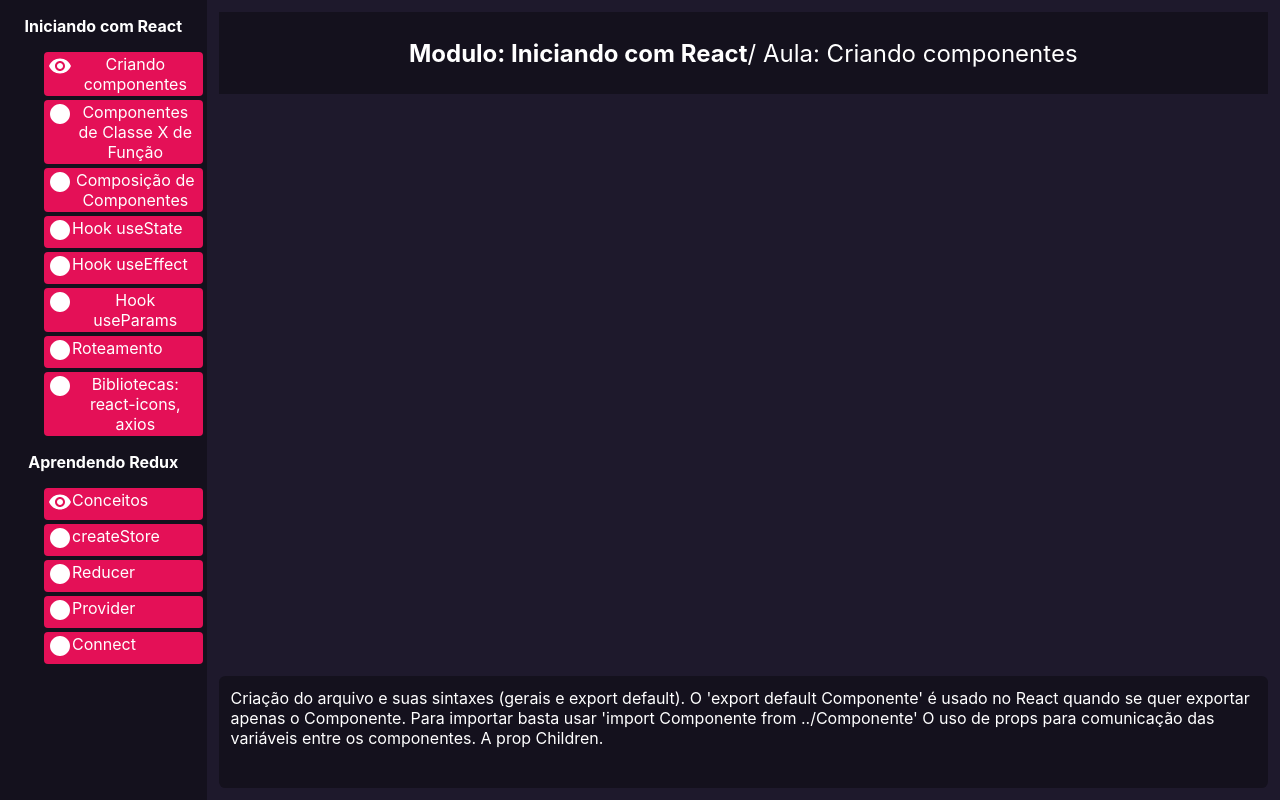
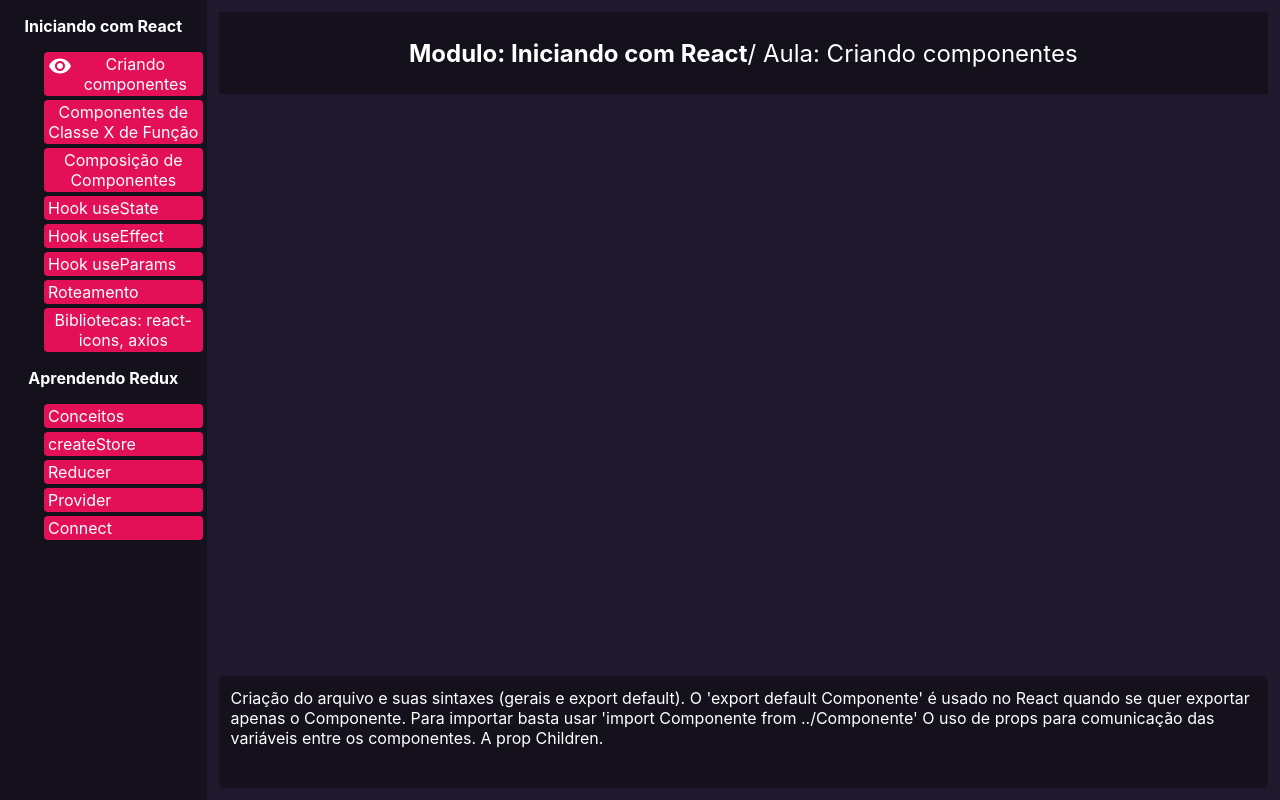
Before and after one commit to Naneshoru/React-Redux-video-aulas, a React (Create React App) app: page / in a window 1280 px wide. Both pictures are taken after a click on the item "Criando componentes". Built offline with nearby package versions, Linux system fonts and the light colour scheme.

Commit message:
Estrutura da variável que guarda os status de cada lesson foi alterada de array simples para matrix, pois para cada module pode haver uma quantidade diferente de lesson, acessada pelos dois índices da matrix

```diff
--- a/src/components/Sidebar/Sidebar.js
+++ b/src/components/Sidebar/Sidebar.js
@@ -15,47 +15,47 @@
     }
   }
 
-  let lessonsSize = 0;
+  let statusMatrix = []; // [m][l] = (m) modules X (l) lessons
 
   useEffect(() => {
-    const getLessonsSize = () => {
-      modules.forEach((module) => {
-        module.lessons.forEach((lesson) => {
-          lessonsSize++;
+    const createLessonsStatusMatrix = () => {
+      modules.forEach((module, m) => {
+        statusMatrix[m] = [];
+        module.lessons.forEach((lesson, l) => {
+          statusMatrix[m][l] = '';
         })
       })
     }
-    getLessonsSize();
-  }, [modules, lessonsSize])
+    createLessonsStatusMatrix();
+    console.log(statusMatrix)
+  }, [])
 
-  const [lessonsStatus, setLessonsStatus] = useState(Array(lessonsSize).fill(''));
+  const [lessonsStatus, setLessonsStatus] = useState(statusMatrix);
 
-  const updateCheckedArray = (value, index) => {
-    let newArray = [...lessonsStatus];
-    newArray[index] = value;
-    setLessonsStatus(newArray);
+  const updateMatrix = (value, m, l) => {
+    let newMatrix = lessonsStatus.map((arr) => arr.slice()); // cópia da matrix
+    newMatrix[m][l] = value;
+    setLessonsStatus(newMatrix);
   }
-
 
   return (
     <div className='sidebar-container'>
       <aside>
-        { modules.map((module) => (
+        { modules.map((module, m) => (
           <div key={module.id}>
             <p><strong>{module.title}</strong></p>
             <ul className='sidebar__line'>
-              { module.lessons.map((lesson, i) => (
+              { module.lessons.map((lesson, l) => (
                 <li
                   key={lesson.id}
                   onClick={() => {
                     dispatch(toggleLesson(module, lesson));
-                    updateCheckedArray('visualized', i)
+                    updateMatrix('visualized', m, l)
                   }}
                   className='sidebar__line-item'
                 >
-                  {!lessonsStatus[i] && <div><CircleIcon /></div>}
-                  {lessonsStatus[i] === 'visualized' && <div><VisibilityIcon /></div>}
-                  {lessonsStatus[i] === 'watched' && <div><CheckCircleIcon /></div>}
+                  {lessonsStatus[m] && lessonsStatus[m][l] === 'visualized' && <div><VisibilityIcon /></div>}
+                  {lessonsStatus[m] && lessonsStatus[m][l] === 'watched' && <div><CheckCircleIcon /></div>}
                   <div><span>{lesson.title}</span></div>
                 </li>
               ))}
```
